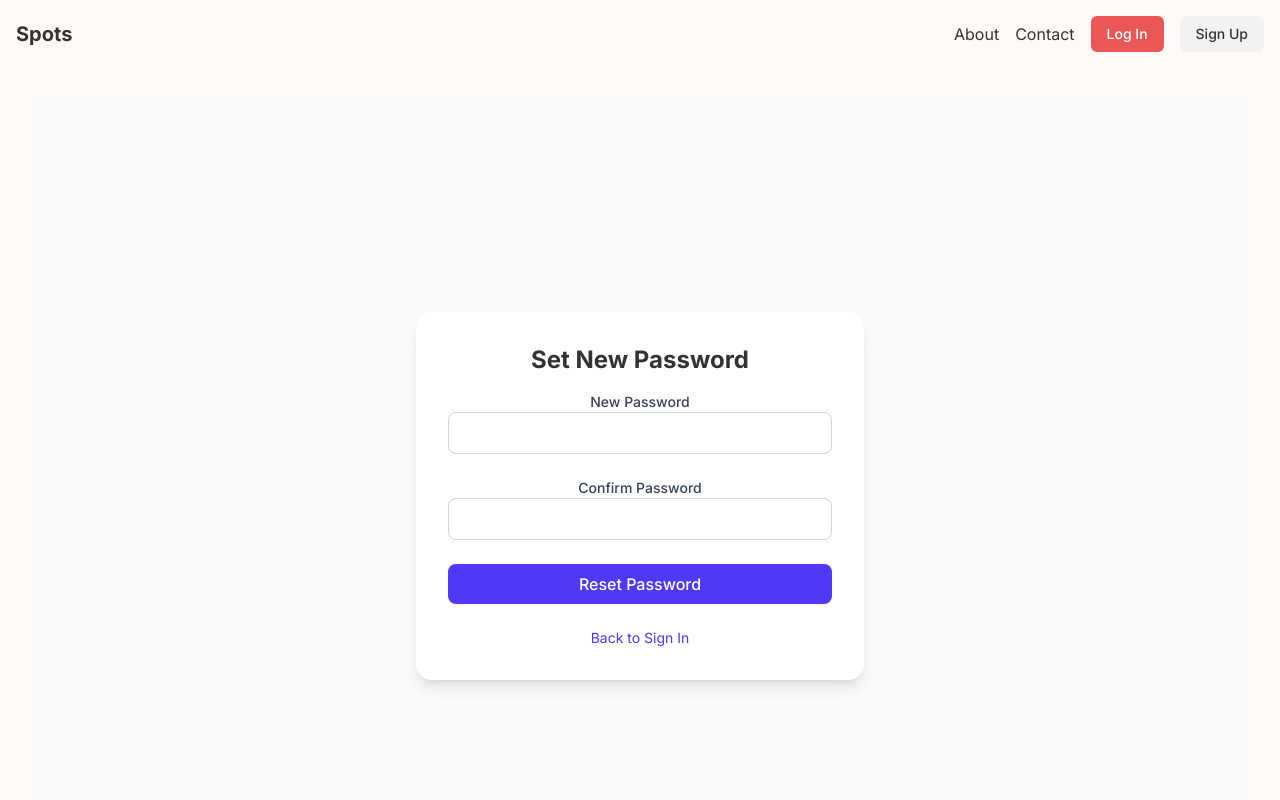
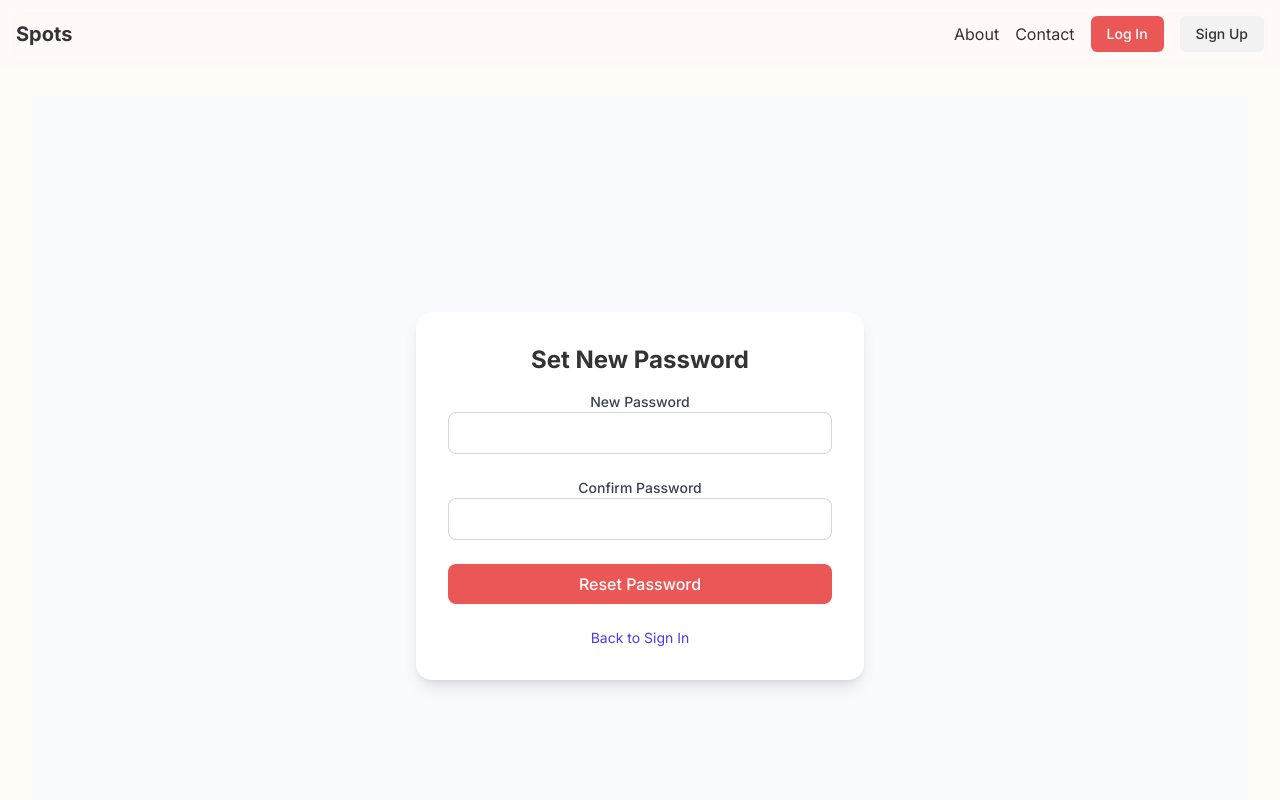
Before and after one commit to faikarf3/spot, a React (Vite) app: page /reset-password/1 in a window 1280 px wide. Shown: the top 800 px of the page. Built offline with nearby package versions, Linux system fonts and the light colour scheme; no server answers.

Commit message:
change theme to match

```diff
--- a/src/pages/ResetPassword.jsx
+++ b/src/pages/ResetPassword.jsx
@@ -1,3 +1,4 @@
+
 import React, { useState, useEffect } from 'react';
 import { useParams, useNavigate, Link } from 'react-router-dom';
 
@@ -94,7 +95,7 @@ export default function ResetPassword() {
 
           <button
             type="submit"
-            className="w-full py-2 px-4 bg-indigo-600 text-white font-medium rounded-lg hover:bg-indigo-700 focus:outline-none focus:ring-2 focus:ring-indigo-500"
+            className="w-full py-2 px-4 bg-brand-primary text-white font-medium rounded-lg hover:bg-red-500 focus:outline-none focus:ring-2 focus:ring-brand-primary transition-colors"
           >
             Reset Password
           </button>
```
